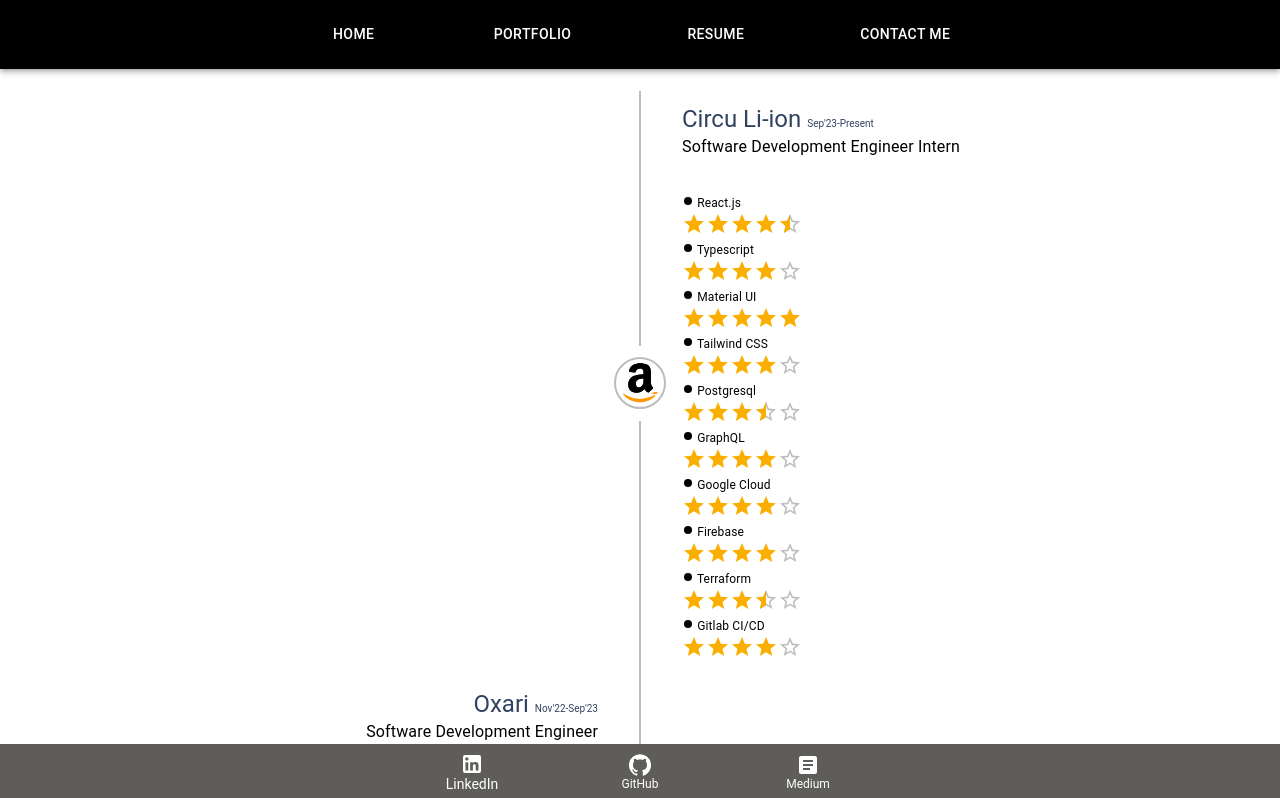
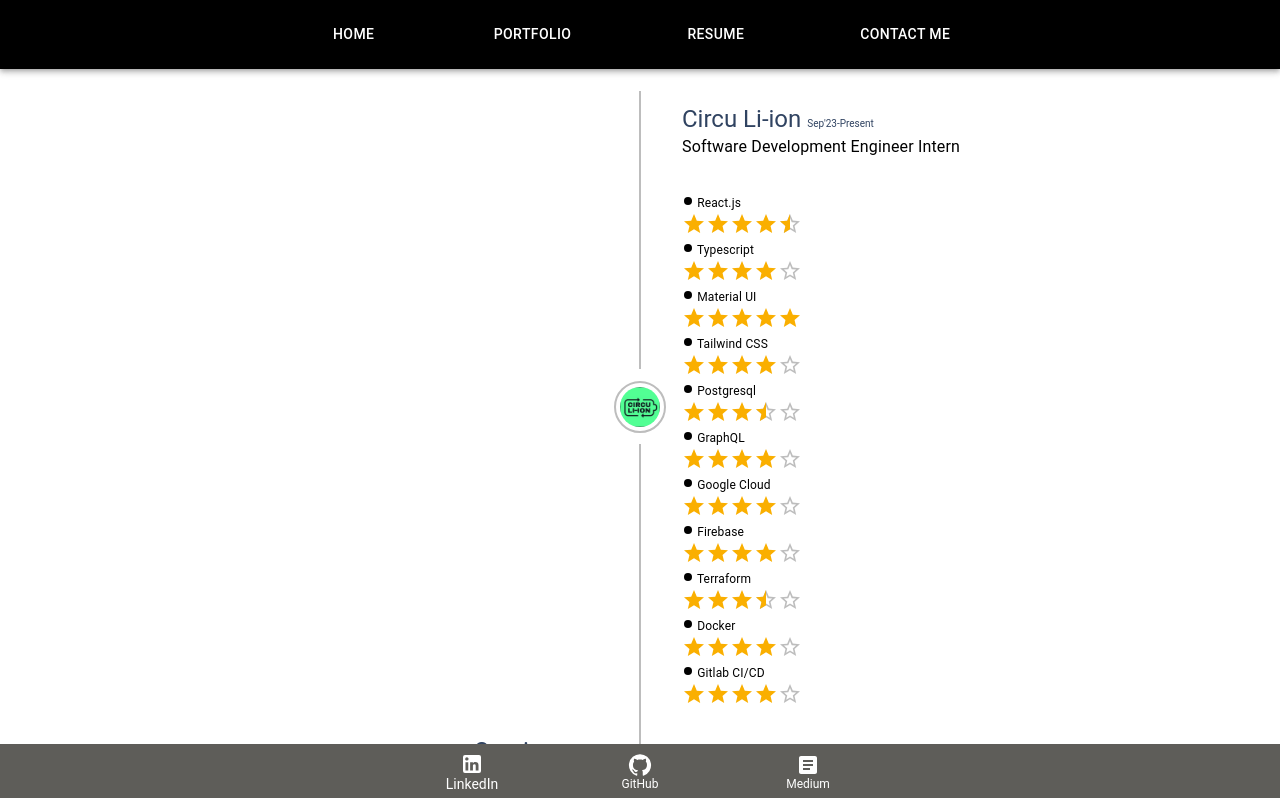
Before and after one commit to nandavikas/portfolio, a React (Create React App) app: page /resume in a window 1280 px wide. Shown: the top 798 px of the page. Built offline with nearby package versions, Linux system fonts and the light colour scheme.

Commit message:
Change circuliion logo

```diff
--- a/src/pages/Resume.js
+++ b/src/pages/Resume.js
@@ -17,6 +17,7 @@
 import yellowAiLogo from "../assets/yellow_ai.png";
 import amazonLogo from "../assets/Amazon_icon.svg";
 import oxariLogo from "../assets/oxari_logo.jpeg";
+import circuliionLogo from "../assets/circu_li_ion_logo.jpeg";
 
 export default function Resume() {
 
@@ -28,7 +29,7 @@
                     <TimelineSeparator>
                         <TimelineConnector/>
                         <TimelineDot  sx={{ color: "black" }} variant="outlined">
-                            <img src={amazonLogo} className="Timeline-company-logo" alt="Amazon"/>
+                            <img src={circuliionLogo} className="Timeline-company-logo" alt="Amazon"/>
                         </TimelineDot>
                         <TimelineConnector />
                     </TimelineSeparator>
@@ -58,6 +59,8 @@
                             <Rating name="read-only" value={4} precision={0.5} readOnly/><br/>
                             <FiberManualRecordIcon sx={{fontSize: '12px'}}/> Terraform<br/>
                             <Rating name="read-only" value={3.5} precision={0.5} readOnly/><br/>
+                            <FiberManualRecordIcon sx={{fontSize: '12px'}}/> Docker<br/>
+                            <Rating name="read-only" value={4} precision={0.5} readOnly/><br/>
                             <FiberManualRecordIcon sx={{fontSize: '12px'}}/> Gitlab CI/CD<br/>
                             <Rating name="read-only" value={4} precision={0.5} readOnly/><br/>
                         </Box>
```
Also changed, not shown: src/assets/circu_li_ion_logo.jpeg (added).
